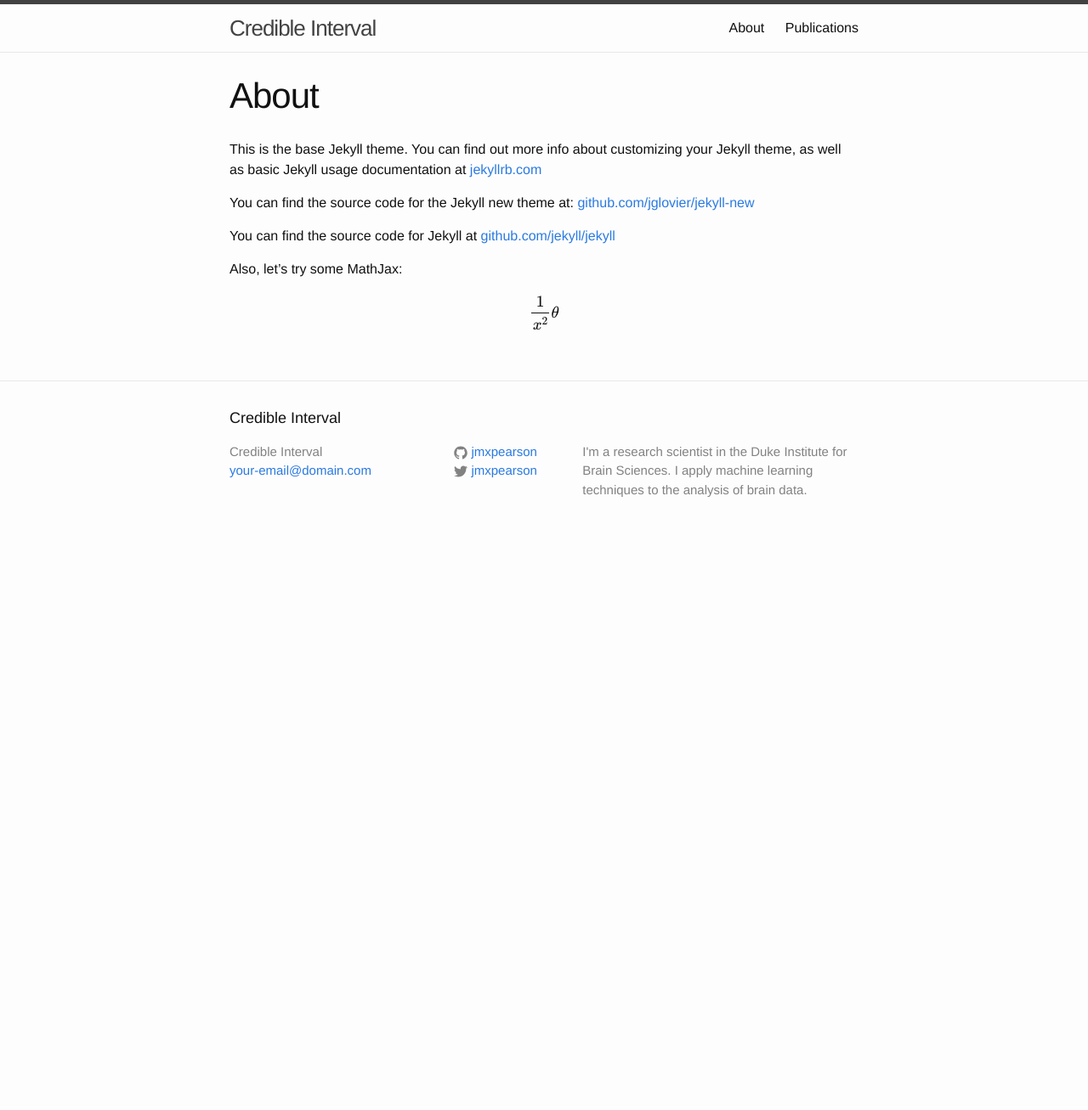
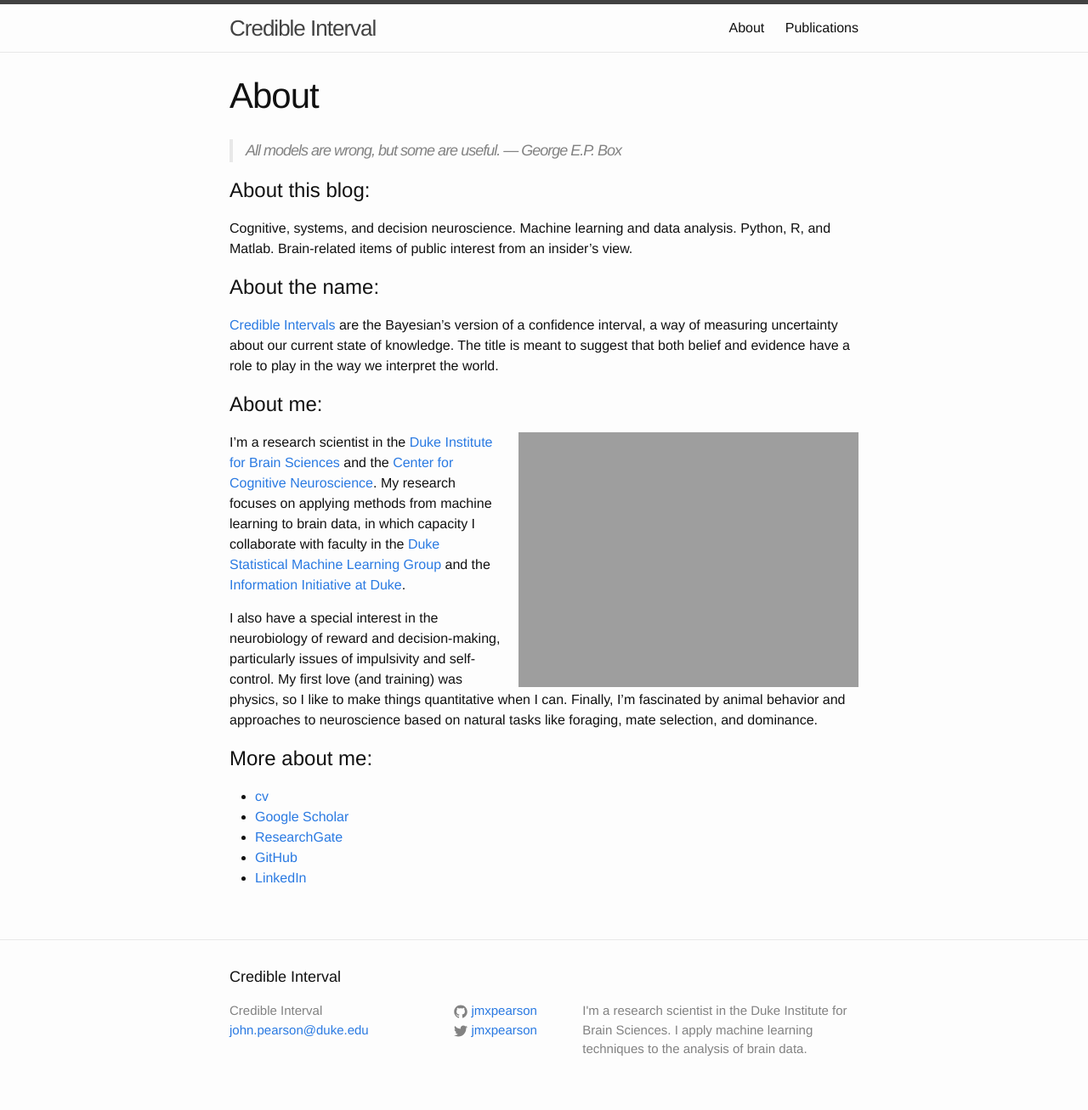
Before and after one commit to jmxpearson/jmxpearson.github.io, a Jekyll site: the page built from about.md, in a window 1280 px wide. Shown: the whole page at 85% size. Built offline with Jekyll 4.4.1, drawn with Linux system fonts in a browser that asks for light colours; formulas are drawn with MathJax 3; before the commit the page ends 900 px from its top, so only the background shows below that.

Commit message:
added about page and email contact

```diff
--- a/_config.yml
+++ b/_config.yml
@@ -1,6 +1,6 @@
 # Site settings
 title: Credible Interval
-email: your-email@domain.com
+email: john.pearson@duke.edu
 description: > # this means to ignore newlines until "baseurl:"
   I'm a research scientist in the Duke Institute for Brain Sciences. I apply
   machine learning techniques to the analysis of brain data.
--- a/about.md
+++ b/about.md
@@ -4,11 +4,23 @@ title: About
 permalink: /about/
 ---
 
-This is the base Jekyll theme. You can find out more info about customizing your Jekyll theme, as well as basic Jekyll usage documentation at [jekyllrb.com](http://jekyllrb.com/)
+> All models are wrong, but some are useful. --- George E.P. Box
 
-You can find the source code for the Jekyll new theme at: [github.com/jglovier/jekyll-new](https://github.com/jglovier/jekyll-new)
+# About this blog:
 
-You can find the source code for Jekyll at [github.com/jekyll/jekyll](https://github.com/jekyll/jekyll)
+Cognitive, systems, and decision neuroscience. Machine learning and data analysis. Python, R, and Matlab. Brain-related items of public interest from an insider’s view.
 
-Also, let's try some MathJax:
-\\[ \frac{1}{x^2} \theta \\]
+# About the name:
+[Credible Intervals](http://en.wikipedia.org/wiki/Credible_interval) are the Bayesian's version of a confidence interval, a way of measuring uncertainty about our current state of knowledge. The title is meant to suggest that both belief and evidence have a role to play in the way we interpret the world.
+
+# About me:
+<img src="http://www.jmxpearson.com/assets/john_photo_mini.jpg" style="float: right; margin-left: 20px"/>  I’m a research scientist in the [Duke Institute for Brain Sciences](http://www.dibs.duke.edu/) and the [Center for Cognitive Neuroscience](http://www.mind.duke.edu/). My research focuses on applying methods from machine learning to brain data, in which capacity I collaborate with faculty in the [Duke Statistical Machine Learning Group](https://web.duke.edu/statml/) and the [Information Initiative at Duke](http://bigdata.duke.edu/).
+
+I also have a special interest in the neurobiology of reward and decision-making, particularly issues of impulsivity and self-control. My first love (and training) was physics, so I like to make things quantitative when I can. Finally, I'm fascinated by animal behavior and approaches to neuroscience based on natural tasks like foraging, mate selection, and dominance.
+
+# More about me:
+- [cv](http://www.jmxpearson.com/assets/cv.pdf)
+- [Google Scholar](http://scholar.google.com/citations?user=4whjDosAAAAJ&hl=en)
+- [ResearchGate](https://www.researchgate.net/profile/John_Pearson5)
+- [GitHub](https://github.com/jmxpearson)
+- [LinkedIn](https://www.linkedin.com/in/jmxpearson)
```
